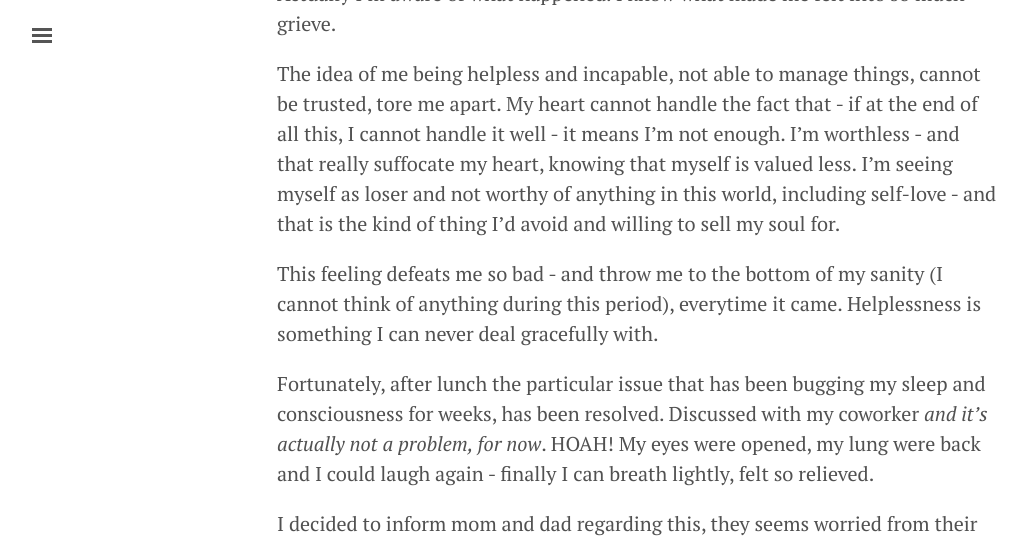
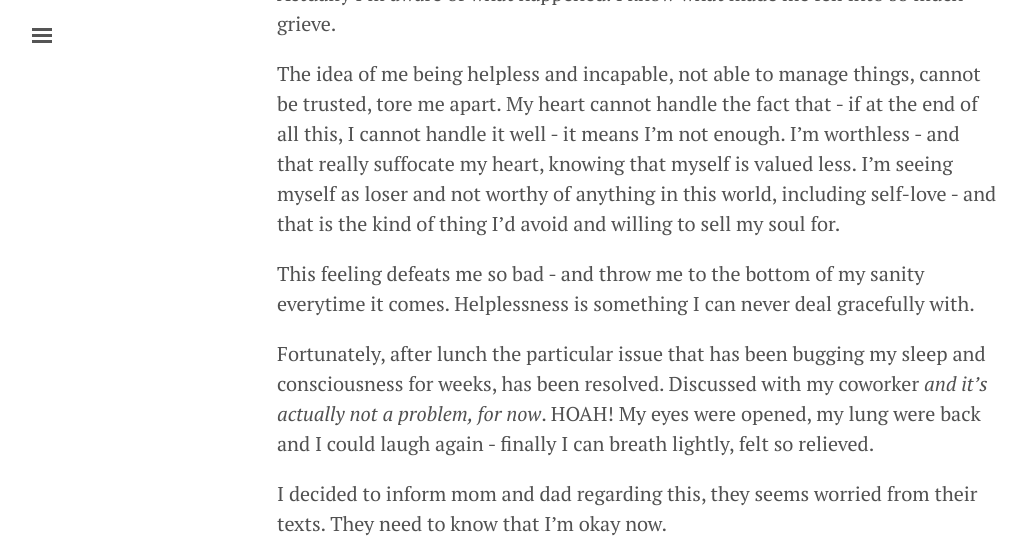
Before and after one commit to ronaatxendit/martabacc.github.io, a Jekyll site: the page built from _posts/2020-2-27-support.md, in a window 1280 px wide and 1400 px high, scrolled down 1363 px, cut to the strip 0-539 px from the top of the window. Shown: the whole strip, without its empty margins (3-1029 px from the left). Built offline with Jekyll 4.4.1, drawn with Linux system fonts in a browser that asks for light colours; some of the changed text lies outside the part shown.

Commit message:
fix(grammar): support post

```diff
--- a/_posts/2020-2-27-support.md
+++ b/_posts/2020-2-27-support.md
@@ -22,11 +22,11 @@
 
 I never felt so helpless - last time was after university admission test that I failed seven/eight years ago. And now it's worse. Weeping and sobbing so hard - I can feel my lung is racing to supply breath as my weep is getting harder.
 
-Actually I'm aware of what happened. I know what made me felt into so much grieve.
+Actually I'm aware of what happened. I know what made me fell into so much grieve.
 
 The idea of me being helpless and incapable, not able to manage things, cannot be trusted, tore me apart. My heart cannot handle the fact that - if at the end of all this, I cannot handle it well - it means I'm not enough. I'm worthless - and that really suffocate my heart, knowing that myself is valued less. I'm seeing myself as loser and not worthy of anything in this world, including self-love - and that is the kind of thing I'd avoid and willing to sell my soul for.
 
-This feeling defeats me so bad - and throw me to the bottom of my sanity (I cannot think of anything during this period), everytime it came. Helplessness is something I can never deal gracefully with.
+This feeling defeats me so bad - and throw me to the bottom of my sanity everytime it comes. Helplessness is something I can never deal gracefully with.
 
 Fortunately, after lunch the particular issue that has been bugging my sleep and consciousness for weeks, has been resolved. Discussed with my coworker *and it's actually not a problem, for now*. HOAH! My eyes were opened, my lung were back and I could laugh again - finally I can breath lightly, felt so relieved.
 
```
Also changed, not shown: other parts of _posts/2020-2-27-support.md (+1 -1 lines).
